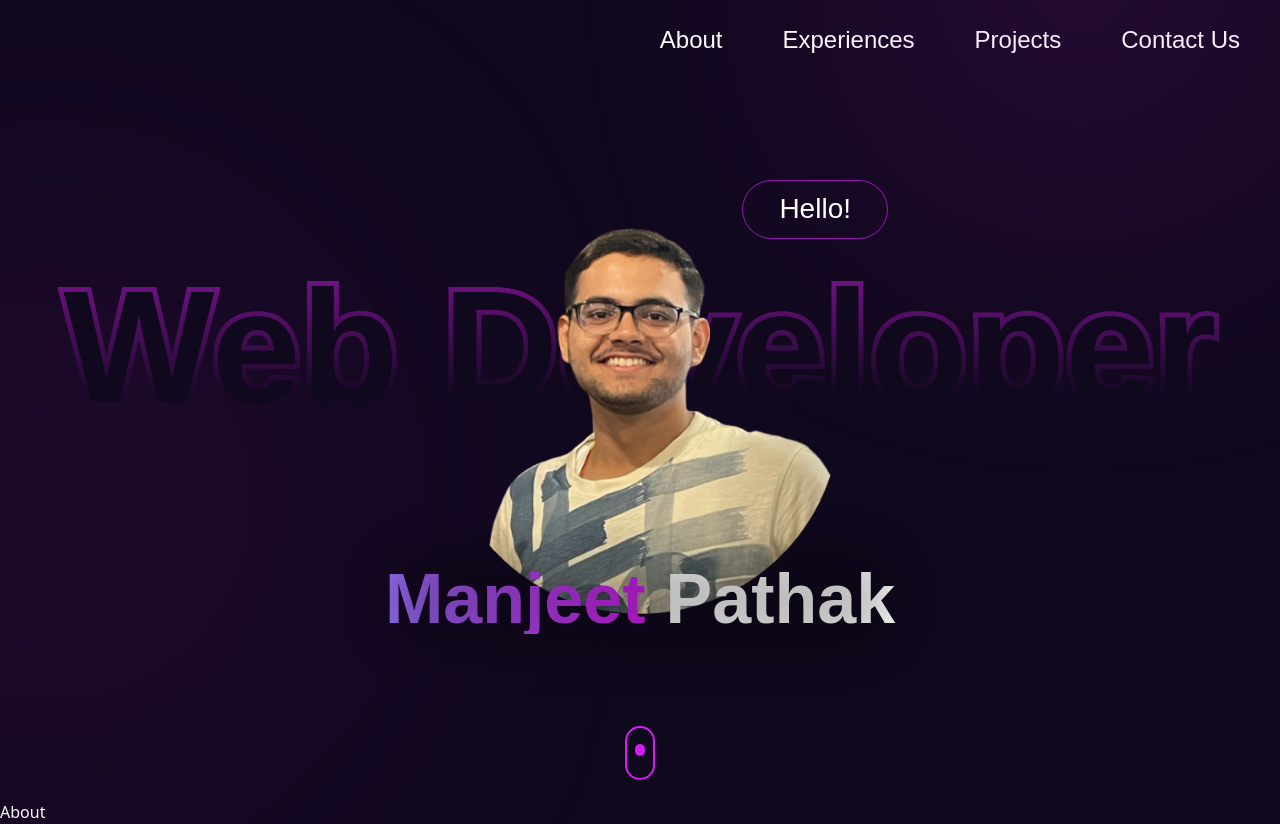
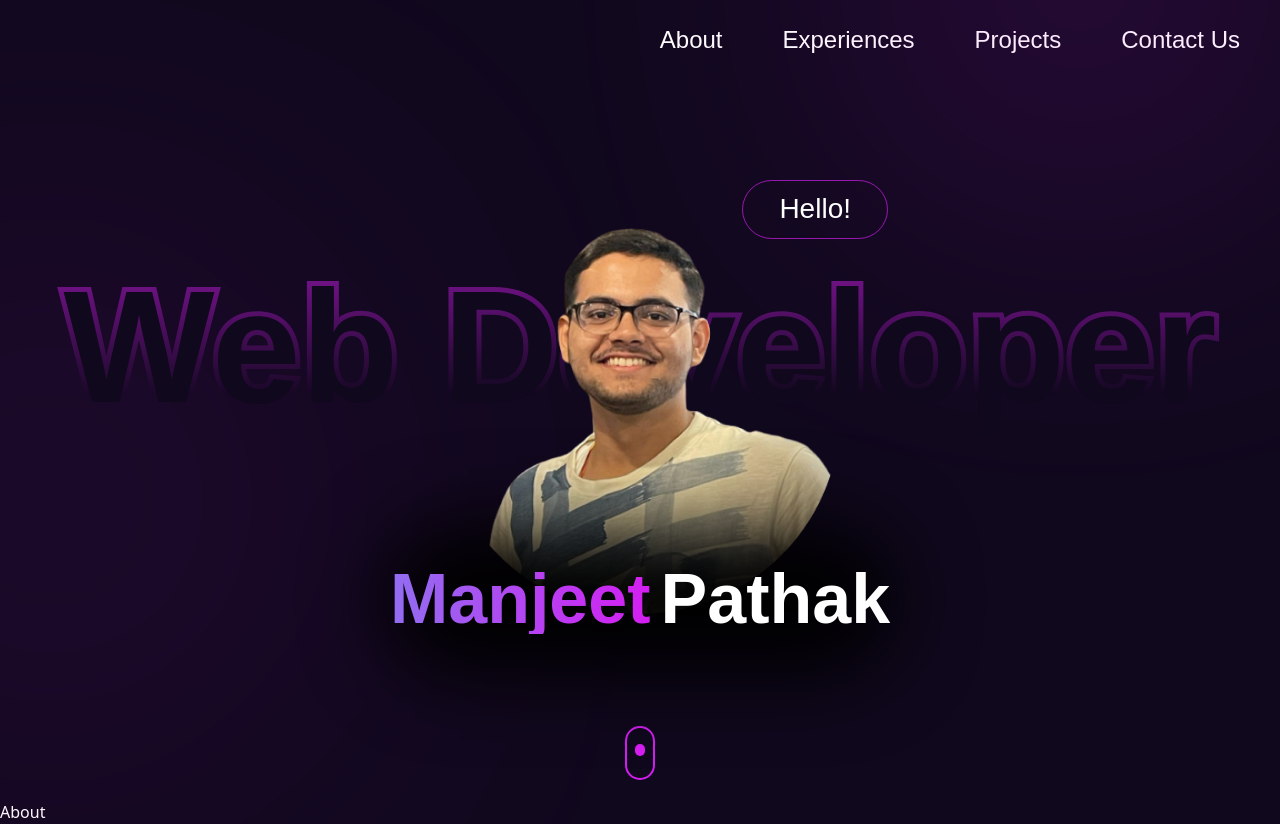
Before and after one commit to IIITManjeet/Portfolio, a React (Create React App) app: page / in a window 1280 px wide. Built offline with nearby package versions, Linux system fonts and the light colour scheme.

Commit message:
fix:name blur

```diff
--- a/src/components/About.jsx
+++ b/src/components/About.jsx
@@ -1,5 +1,5 @@
 import React from "react";
 
 export const About = () => {
-  return <div className="text-white h-min-screen">About</div>;
+  return <div id="about" className="text-white h-min-screen">About</div>;
 };
--- a/src/components/MastHead.jsx
+++ b/src/components/MastHead.jsx
@@ -8,7 +8,9 @@ export const MastHead = () => {
         Hello!
       </div>
       <div className="flex justify-center items-center absolute w-[100%]">
-        <span className="h1 font-Poppins w-[100%] text-center">Web Developer</span>
+        <span className="h1 font-Poppins w-[100%] text-center">
+          Web Developer
+        </span>
       </div>
       <div className="flex items-center justify-center z-[100px]">
         <img
@@ -18,16 +20,14 @@ export const MastHead = () => {
           height={400}
           width={400}
         />
+        <div className="rounded-full bg-black shadow-custom h-[150px] z-[-100px] self-end w-[40%] m-[-60px] blur-2xl absolute" />
         <div className="flex gap-[10px] absolute self-end justify-center m-[-20px]">
-          <div className="flex justify-center items-center relative gap-[20px] rounded-full">
-            <div className="rounded-full bg-black shadow-custom h-[100px] opacity-[0.25] z-[-100px] blur-xl w-[100%] absolute" />
-            <span className="bg-gradient-to-r z-[10px] font-Poppins from-[#916EF1] to-[#D41EF1] leading-[70px] text-transparent bg-clip-text font-semibold text-[70px]">
-              Manjeet
-            </span>
-            <span className="font-Poppins z-[10px] text-white leading-[70px] font-semibold text-[70px] ">
-              Pathak
-            </span>
-          </div>
+          <span className="bg-gradient-to-r z-[1000px] font-Poppins from-[#916EF1] to-[#D41EF1] leading-[70px] text-transparent bg-clip-text font-semibold text-[70px]">
+            Manjeet
+          </span>
+          <span className="font-Poppins z-[1000px] text-white leading-[70px] font-semibold text-[70px] ">
+            Pathak
+          </span>
         </div>
       </div>
     </div>
```
